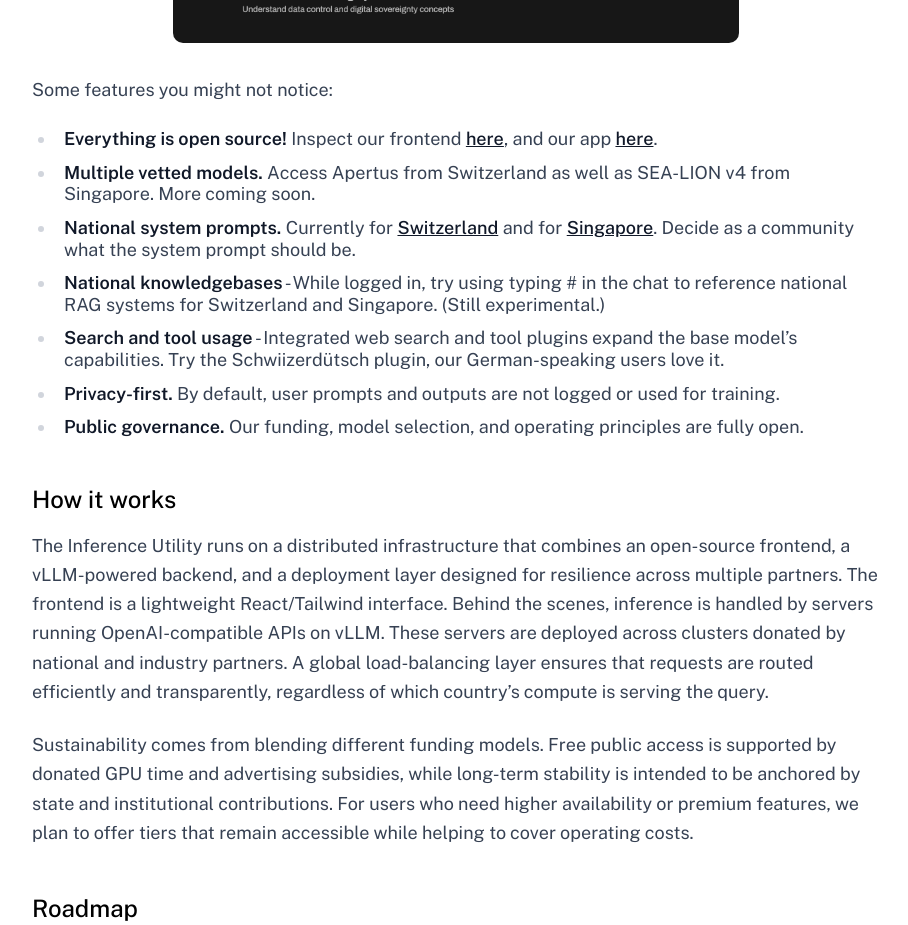
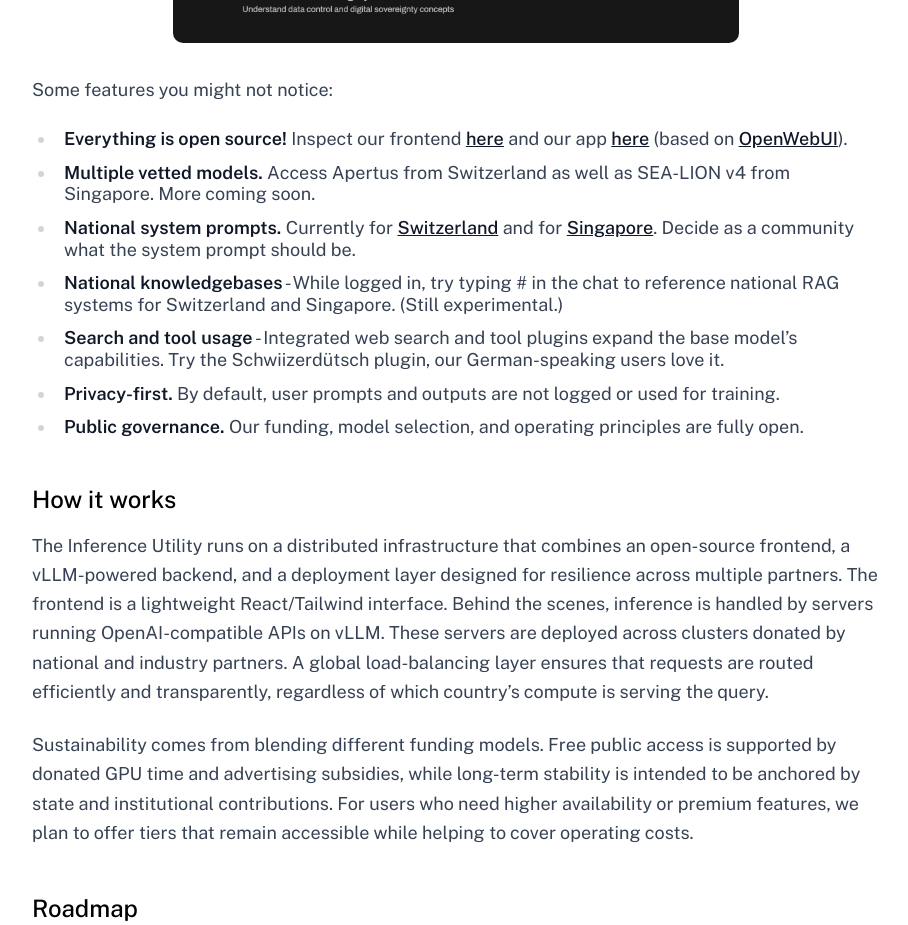
Before and after one commit to forpublicai/publicai.co, a Next.js app: page /utility in a window 1280 px wide. Shown: the part 920-1845 px from the top of the page, without its empty margins (184-1092 px from the left). Built offline with nearby package versions, Linux system fonts and the light colour scheme.

Commit message:
fix /utility

```diff
--- a/src/app/utility/page.tsx
+++ b/src/app/utility/page.tsx
@@ -38,10 +38,10 @@ export default function UtilityPage() {
       {
         type: 'list' as const,
         content: [
-          '<strong>Everything is open source!</strong> Inspect our frontend <a href="http://github.com/forpublicai/publicai.co" className="text-blue-600 hover:text-blue-800 underline">here</a>, and our app <a href="http://github.com/forpublicai/chat.publicai.co" className="text-blue-600 hover:text-blue-800 underline">here</a>.',
+          '<strong>Everything is open source!</strong> Inspect our frontend <a href="http://github.com/forpublicai/publicai.co" className="text-blue-600 hover:text-blue-800 underline">here</a> and our app <a href="http://github.com/forpublicai/chat.publicai.co" className="text-blue-600 hover:text-blue-800 underline">here</a> (based on <a href="https://github.com/open-webui/open-webui" className="text-blue-600 hover:text-blue-800 underline">OpenWebUI</a>).',
           "<strong>Multiple vetted models.</strong> Access Apertus from Switzerland as well as SEA-LION v4 from Singapore. More coming soon.",
           '<strong>National system prompts.</strong> Currently for <a href="https://github.com/forpublicai/chat.publicai.co/blob/main/community/system_prompts/switzerland.md" className="text-blue-600 hover:text-blue-800 underline">Switzerland</a> and for <a href="https://github.com/forpublicai/chat.publicai.co/blob/main/community/system_prompts/singapore.md" className="text-blue-600 hover:text-blue-800 underline">Singapore</a>. Decide as a community what the system prompt should be.',
-          "<strong>National knowledgebases</strong> - While logged in, try using typing # in the chat to reference national RAG systems for Switzerland and Singapore. (Still experimental.)",
+          "<strong>National knowledgebases</strong> - While logged in, try typing # in the chat to reference national RAG systems for Switzerland and Singapore. (Still experimental.)",
           "<strong>Search and tool usage</strong> - Integrated web search and tool plugins expand the base model’s capabilities. Try the Schwiizerdütsch plugin, our German-speaking users love it.",
           "<strong>Privacy-first.</strong> By default, user prompts and outputs are not logged or used for training.",
           "<strong>Public governance.</strong> Our funding, model selection, and operating principles are fully open."
```
